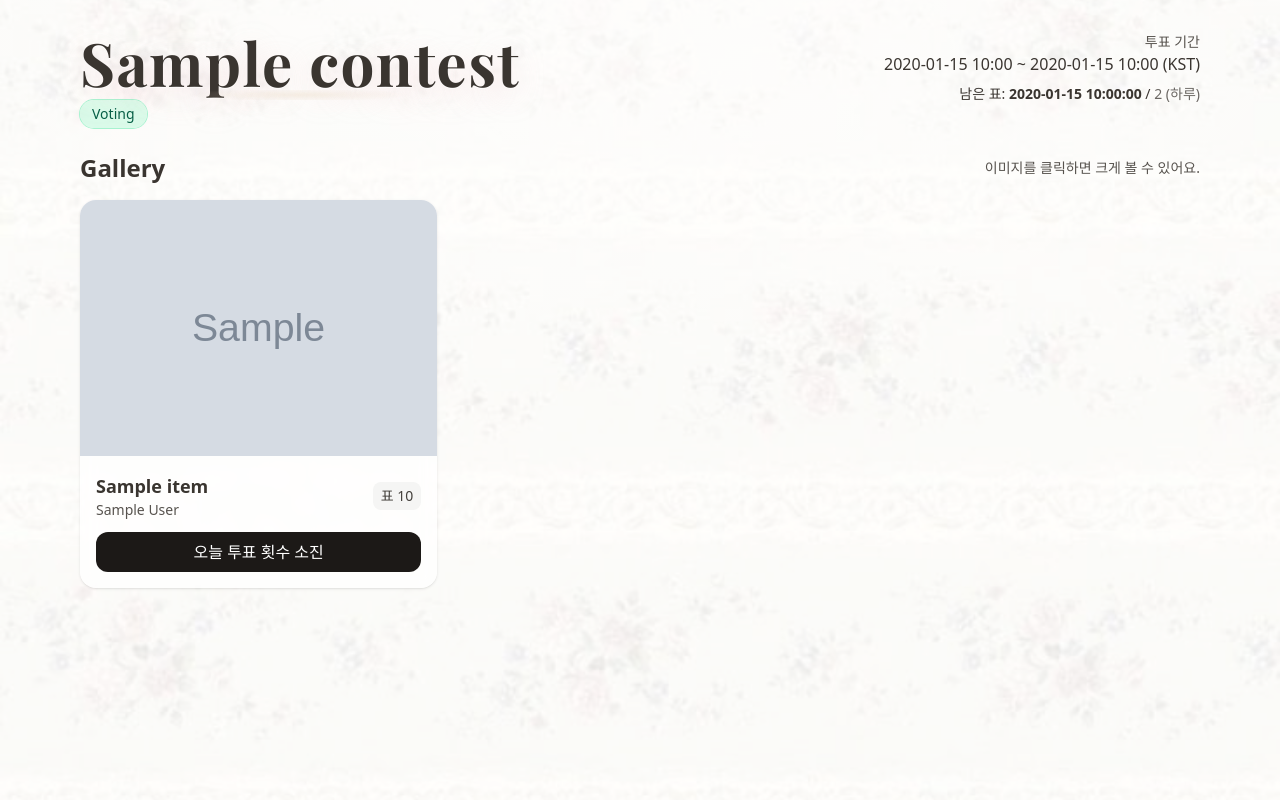
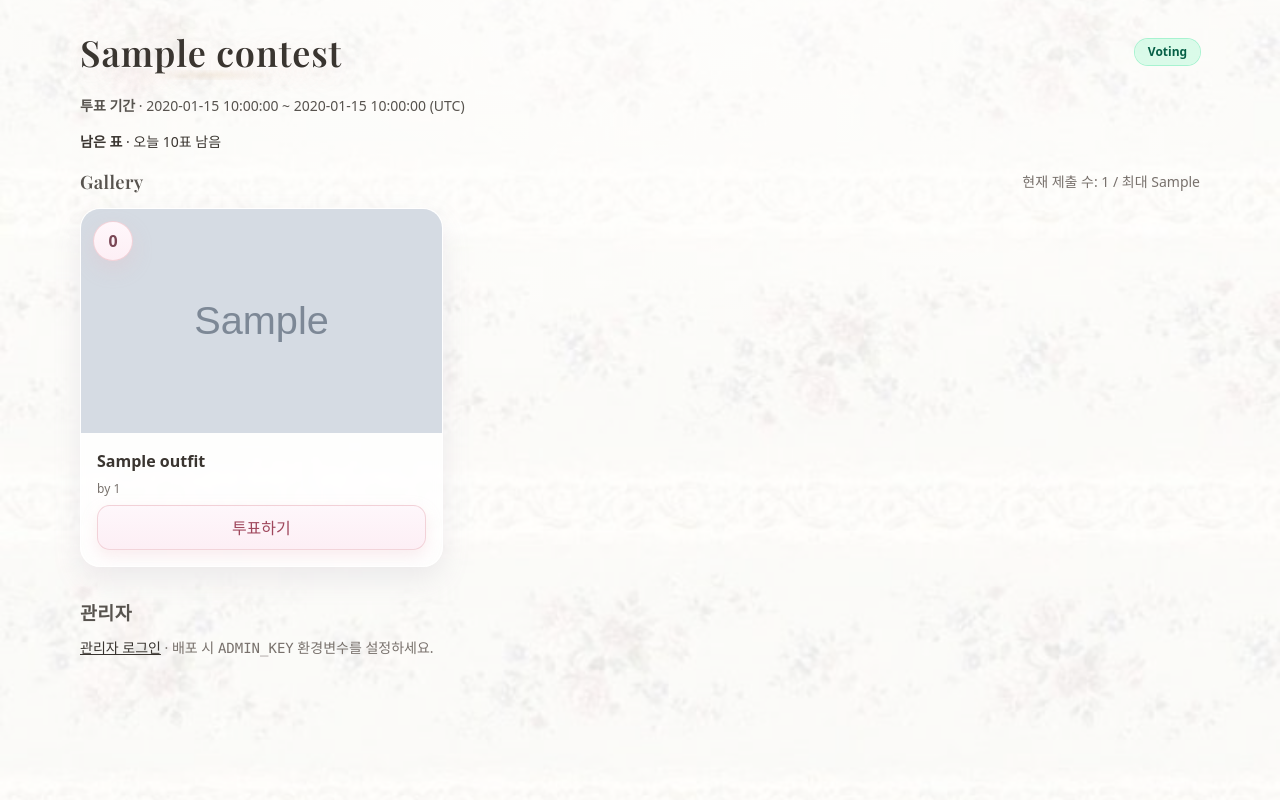
Before and after one commit to naaame88/outfit-vote, a Flask app: template templates/index.html in a window 1280 px wide. Run offline with Flask 3, Linux system fonts and the light colour scheme; the template is opened without the code that fills it: most values are stand-ins (such as "Sample title", 1, 10 or a date in 2020); grey boxes marked "Sample" are stand-in pictures; some libraries are stand-ins or nearby versions.

```diff
--- a/templates/index.html
+++ b/templates/index.html
@@ -5,27 +5,23 @@
   <meta name="viewport" content="width=device-width,initial-scale=1" />
   <title>{{ contest['title'] }}</title>
 
-  <!-- Tailwind CDN -->
+  <!-- Tailwind -->
   <script src="https://cdn.tailwindcss.com"></script>
-
-  <!-- 서체(클래식 무드) -->
-  <link href="https://fonts.googleapis.com/css2?family=Marcellus&family=Playfair+Display:wght@500;700&display=swap" rel="stylesheet">
-
-  <!-- 커스텀 CSS (배경 .angel-bg 유지) -->
+  <!-- 폰트 & 커스텀 CSS -->
+  <link href="https://fonts.googleapis.com/css2?family=Marcellus&family=Playfair+Display:wght@600;700&display=swap" rel="stylesheet">
   <link rel="stylesheet" href="{{ url_for('static', filename='styles.css') }}" />
 </head>
 <body class="angel-bg min-h-screen text-stone-700">
-  <!-- 가독성 베일 -->
-  <div class="fixed inset-0 pointer-events-none bg-white/55"></div>
+  <div class="fixed inset-0 pointer-events-none bg-white/50"></div>
 
   <main class="relative max-w-6xl mx-auto px-4 py-8">
     <!-- 헤더 -->
-    <header class="flex items-start justify-between gap-4 mb-6">
-      <div>
-        <h1 class="halo text-4xl lg:text-6xl font-semibold tracking-wide"
+    <header class="flex items-center justify-between gap-3 mb-6">
+      <h1 class="halo text-3xl md:text-4xl font-semibold tracking-wide"
           style="font-family:'Playfair Display','Marcellus',serif;">
         {{ contest['title'] }}
       </h1>
+
       {% set s = contest['status'] %}
       {% if s == 'submission' %}
         {% set badge = 'bg-amber-100/80 text-amber-800 ring-1 ring-amber-200' %}
@@ -37,122 +33,102 @@
         {% set badge = 'bg-rose-100/80 text-rose-800 ring-1 ring-rose-200' %}
         {% set label = 'Closed' %}
       {% endif %}
-        <div class="inline-flex items-center mt-2 px-3 py-1 rounded-full text-sm {{ badge }}">
-          {{ label }}
-        </div>
-      </div>
-
-      <!-- 상태 우측 블록 -->
-      <div class="text-right">
-        {% if s == 'voting' and voting_start_at and voting_end_at %}
-          <p class="text-sm text-stone-600">투표 기간</p>
-          <p class="text-base font-medium">
-            {{ voting_start_at.strftime('%Y-%m-%d %H:%M') }} ~ {{ voting_end_at.strftime('%Y-%m-%d %H:%M') }} (KST)
-          </p>
-        {% endif %}
-        {% if s == 'voting' %}
-          <p class="mt-2 text-sm">
-            남은 표: <span class="font-semibold">{{ remaining_today }}</span> / <span class="opacity-75">2 (하루)</span>
-          </p>
-        {% endif %}
-        {% if s == 'results' %}
-          <a href="{{ url_for('results') }}"
-             class="inline-flex items-center mt-3 px-4 py-2 rounded-xl bg-stone-900 text-white hover:bg-black transition">
-            결과 보기
-          </a>
-        {% endif %}
-      </div>
+      <span class="pill {{ badge }}">{{ label }}</span>
     </header>
 
-    <!-- 플래시 메시지 -->
+    <!-- 투표 기간 안내 -->
+    {% if s == 'voting' and contest['voting_opened_at'] and contest['voting_ends_at'] %}
+      <div class="mb-4 text-sm text-stone-600">
+        <strong>투표 기간</strong> ·
+        {{ contest['voting_opened_at'] }} ~ {{ contest['voting_ends_at'] }} (UTC)
+      </div>
+    {% endif %}
+
+    <!-- 플래시 -->
     {% with messages = get_flashed_messages(with_categories=true) %}
       {% if messages %}
-        <div class="space-y-2 mb-6">
+        <div class="space-y-2 mb-4">
           {% for category, msg in messages %}
-            {% set tone = 'bg-stone-900 text-white' %}
-            {% if category in ['ok','success'] %}{% set tone = 'bg-emerald-600 text-white' %}{% endif %}
-            {% if category in ['error','warning'] %}{% set tone = 'bg-rose-600 text-white' %}{% endif %}
-            <div class="px-4 py-3 rounded-xl {{ tone }}">{{ msg }}</div>
+            {% set tone = 'alert-ok' %}
+            {% if category in ['error','warning'] %}{% set tone = 'alert-error' %}{% endif %}
+            <div class="{{ tone }}">{{ msg }}</div>
           {% endfor %}
         </div>
       {% endif %}
     {% endwith %}
 
-    <!-- 제출 섹션 -->
+    <!-- 제출 영역 (제출 단계 or 이미 제출한 경우 갤러리 노출 로직은 서버에서 show_gallery로 처리) -->
     {% if s == 'submission' %}
-      <section class="mb-10">
-        <h2 class="text-2xl font-semibold mb-4">코디 제출</h2>
-        <form method="post" action="{{ url_for('submit') }}"
-              class="grid grid-cols-1 md:grid-cols-3 gap-3 bg-white/70 backdrop-blur p-4 rounded-2xl shadow">
-          <input type="text" name="title" placeholder="제목(선택)"
-                 class="px-3 py-2 rounded-xl border border-stone-300 focus:outline-none focus:ring-2 focus:ring-stone-400" />
-          <input type="text" name="author" placeholder="이름/닉네임(선택)"
-                 class="px-3 py-2 rounded-xl border border-stone-300 focus:outline-none focus:ring-2 focus:ring-stone-400" />
-          <input type="url" name="image_url" placeholder="이미지 URL(필수)"
-                 class="px-3 py-2 rounded-xl border border-stone-300 focus:outline-none focus:ring-2 focus:ring-stone-400 md:col-span-2" required />
-          <button class="px-4 py-2 rounded-xl bg-stone-900 text-white hover:bg-black transition">
-            제출하기
-          </button>
+      <section class="card-angel p-4 md:p-6 mb-6">
+        <h2 class="section-title mb-3">코디 제출</h2>
+        <form class="grid md:grid-cols-2 gap-4" action="{{ url_for('submit') }}" method="post" enctype="multipart/form-data">
+          <div>
+            <label class="block mb-2 text-sm">제목</label>
+            <input name="title" class="input angel-input" placeholder="예: Angel Heart #1" />
+          </div>
+          <div>
+            <label class="block mb-2 text-sm">이미지 URL (선택)</label>
+            <input name="image_url" class="input angel-input" placeholder="https://example.com/image.jpg" />
+          </div>
+          <div>
+            <label class="block mb-2 text-sm">이미지 파일 (선택)</label>
+            <input type="file" name="image_file" accept="image/*" class="file-input" />
+            <p class="text-xs text-stone-500 mt-1">URL 또는 파일 중 하나만 제출해도 됩니다. (8MB 제한)</p>
+          </div>
+          <div class="flex items-end">
+            <button class="btn-angel btn-shadow" type="submit">제출하기</button>
+          </div>
         </form>
+      </section>
+    {% endif %}
 
-        <!-- (선택) 관리자: 5일 투표 시작 버튼 -->
-        {% if session.get('is_admin') %}
-          <form method="post" action="{{ url_for('admin_start_voting_5days') }}"
-                class="mt-4"
-                onsubmit="return confirm('지금부터 5일간 투표를 시작할까요?');">
-            <button class="px-4 py-2 rounded-xl bg-emerald-700 text-white hover:bg-emerald-800 transition">
-              투표 시작 (5일간)
-            </button>
-          </form>
-        {% endif %}
-      </section>
+    <!-- 투표 가능 횟수(하루) -->
+    {% if s == 'voting' %}
+      <div class="mb-4 text-sm">
+        <strong>남은 표</strong> · 오늘 {{ votes_left }}표 남음
+      </div>
     {% endif %}
 
     <!-- 갤러리 -->
     <section>
-      <div class="flex items-center justify-between mb-4">
-        <h2 class="text-2xl font-semibold">Gallery</h2>
-        {% if s == 'voting' %}
-          <p class="text-sm text-stone-600">이미지를 클릭하면 크게 볼 수 있어요.</p>
-        {% endif %}
-      </div>
-
-      {% if entries|length == 0 %}
-        <div class="p-6 rounded-2xl bg-white/70 backdrop-blur shadow">아직 제출된 코디가 없습니다.</div>
-      {% else %}
-        <div class="grid grid-cols-1 sm:grid-cols-2 lg:grid-cols-3 gap-6">
-          {% for item in entries %}
-            <article class="group relative rounded-2xl overflow-hidden shadow hover:shadow-xl bg-white/70 backdrop-blur">
-              <button type="button"
-                      class="block w-full"
-                      onclick="openImageModal('{{ item['image_url']|e }}', `{{ (item['title'] or 'Untitled')|e }}`)">
-                <img src="{{ item['image_url'] }}" alt="{{ item['title'] or 'entry' }}"
-                     class="w-full h-64 object-cover transition-transform duration-300 group-hover:scale-105" />
-              </button>
-
-              <div class="p-4">
-                <div class="flex items-center justify-between gap-3">
-                  <div>
-                    <h3 class="text-lg font-semibold">{{ item['title'] or 'Untitled' }}</h3>
-                    <p class="text-sm text-stone-600">{{ item['author'] or '' }}</p>
-                  </div>
-                  <div class="px-2 py-1 rounded-lg bg-stone-100 text-stone-700 text-sm">
-                    표 {{ item['votes'] or 0 }}
+      <div class="flex items-center justify-between mb-3">
+        <h2 class="section-title">Gallery</h2>
+        <div class="text-sm text-stone-500">
+          현재 제출 수: {{ entries_count }} / 최대 {{ contest['max_entries'] }}
         </div>
       </div>
 
-                <!-- 투표 버튼 -->
+      {% if outfits|length == 0 %}
+        <div class="card-angel p-6 text-stone-500">아직 제출된 코디가 없습니다.</div>
+      {% else %}
+        <div class="grid sm:grid-cols-2 md:grid-cols-3 gap-4 results-stagger">
+          {% for it in outfits %}
+            <article class="card-angel overflow-hidden">
+              <div class="relative">
+                <img src="{{ it['image_url'] }}" alt="{{ it['title'] or 'Outfit' }}" class="w-full h-56 object-cover" />
+                <div class="rank-badge">{{ counts.get(it['id'], 0) }}</div>
+              </div>
+              <div class="p-4 space-y-2">
+                <h3 class="font-semibold">{{ it['title'] or 'Untitled Outfit' }}</h3>
+                <p class="text-xs text-stone-500 break-all">by {{ it['creator_id'] or 'anonymous' }}</p>
+
                 {% if s == 'voting' %}
-                  <form method="post" action="{{ url_for('vote', entry_id=item['id']) }}" class="mt-3">
-                    <button class="w-full px-4 py-2 rounded-xl bg-stone-900 text-white hover:bg-black transition"
-                            {% if remaining_today <= 0 %}disabled class="opacity-50 cursor-not-allowed"{% endif %}>
-                      {% if remaining_today > 0 %}투표하기{% else %}오늘 투표 횟수 소진{% endif %}
-                    </button>
+                  <form action="{{ url_for('vote', oid=it['id']) }}" method="post">
+                    {% if votes_left > 0 %}
+                      <button class="btn-vote w-full" type="submit">투표하기</button>
+                    {% else %}
+                      <button class="btn-ghost w-full" type="button" disabled>오늘 투표 횟수 소진</button>
+                    {% endif %}
                   </form>
                 {% else %}
-                  <p class="mt-3 text-sm text-stone-500">
-                    지금은 투표 기간이 아닙니다
-                  </p>
+                  <div class="text-xs text-stone-500">지금은 투표 기간이 아닙니다</div>
+                {% endif %}
+
+                {% if show_admin %}
+                  <form class="mt-2" action="{{ url_for('admin_delete', oid=it['id']) }}" method="post"
+                        onsubmit="return confirm('이 코디를 삭제할까요?')">
+                    <button class="btn-danger w-full" type="submit">관리자: 삭제</button>
+                  </form>
                 {% endif %}
               </div>
             </article>
@@ -160,41 +136,37 @@
         </div>
       {% endif %}
     </section>
+
+    <!-- 관리자 -->
+    <section class="mt-8">
+      <h2 class="section-title mb-3">관리자</h2>
+      {% if show_admin %}
+        <div class="flex flex-wrap gap-2">
+          <form action="{{ url_for('admin_delete_all') }}" method="post"
+                onsubmit="return confirm('모든 제출을 삭제할까요?')">
+            <button class="btn-outline btn-shadow" type="submit">전체 삭제</button>
+          </form>
+          <form action="{{ url_for('admin_start_voting_5days') }}" method="post">
+            <button class="btn-angel btn-shadow" type="submit">투표 시작 ({{ contest['votes_per_user'] }}표/일, {{ (contest['voting_ends_at'] and '지정됨') or '기본 5일' }})</button>
+          </form>
+          <form action="{{ url_for('admin_close') }}" method="post">
+            <button class="btn-angel btn-shadow" type="submit">투표 강제 종료</button>
+          </form>
+          <form action="{{ url_for('admin_reset') }}" method="post"
+                onsubmit="return confirm('전체 초기화 후 제출 단계로 되돌립니다. 진행할까요?')">
+            <button class="btn-outline btn-shadow" type="submit">전체 초기화</button>
+          </form>
+        </div>
+        <div class="text-sm text-stone-500 mt-2">
+          상태 확인: <a class="underline" href="{{ url_for('admin_status') }}">/admin/status</a>
+        </div>
+      {% else %}
+        <div class="text-sm">
+          <a class="underline" href="{{ url_for('index') }}?key={{ 'changeme' }}">관리자 로그인</a>
+          <span class="text-stone-500">· 배포 시 <code>ADMIN_KEY</code> 환경변수를 설정하세요.</span>
+        </div>
+      {% endif %}
+    </section>
   </main>
-
-  <!-- ==== 이미지 모달 ==== -->
-  <div id="imageModal" class="fixed inset-0 z-[100] hidden items-center justify-center">
-    <!-- 뒷배경 -->
-    <div class="absolute inset-0 bg-black/60" onclick="closeImageModal()"></div>
-    <!-- 콘텐츠 -->
-    <div class="relative max-w-5xl w-[92vw] bg-white rounded-2xl shadow-2xl overflow-hidden">
-      <button class="absolute top-3 right-3 rounded-full p-2 bg-black/60 text-white hover:bg-black transition"
-              onclick="closeImageModal()" aria-label="닫기">✕</button>
-      <div class="w-full">
-        <img id="modalImg" src="" alt="" class="w-full max-h-[80vh] object-contain bg-black"/>
-      </div>
-      <div class="p-4">
-        <h2 id="modalTitle" class="text-lg font-semibold"></h2>
-      </div>
-    </div>
-  </div>
-
-  <script>
-    function openImageModal(src, title) {
-      const m = document.getElementById('imageModal');
-      document.getElementById('modalImg').src = src;
-      document.getElementById('modalTitle').textContent = title || '';
-      m.classList.remove('hidden');
-      m.classList.add('flex');
-      document.body.style.overflow = 'hidden';
-    }
-    function closeImageModal() {
-      const m = document.getElementById('imageModal');
-      m.classList.add('hidden');
-      m.classList.remove('flex');
-      document.body.style.overflow = '';
-      document.getElementById('modalImg').src = '';
-    }
-  </script>
 </body>
 </html>
```
Also changed, not shown: templates/results.html (+44 -128 lines). Lines whose indentation alone changed are shown as unchanged.
